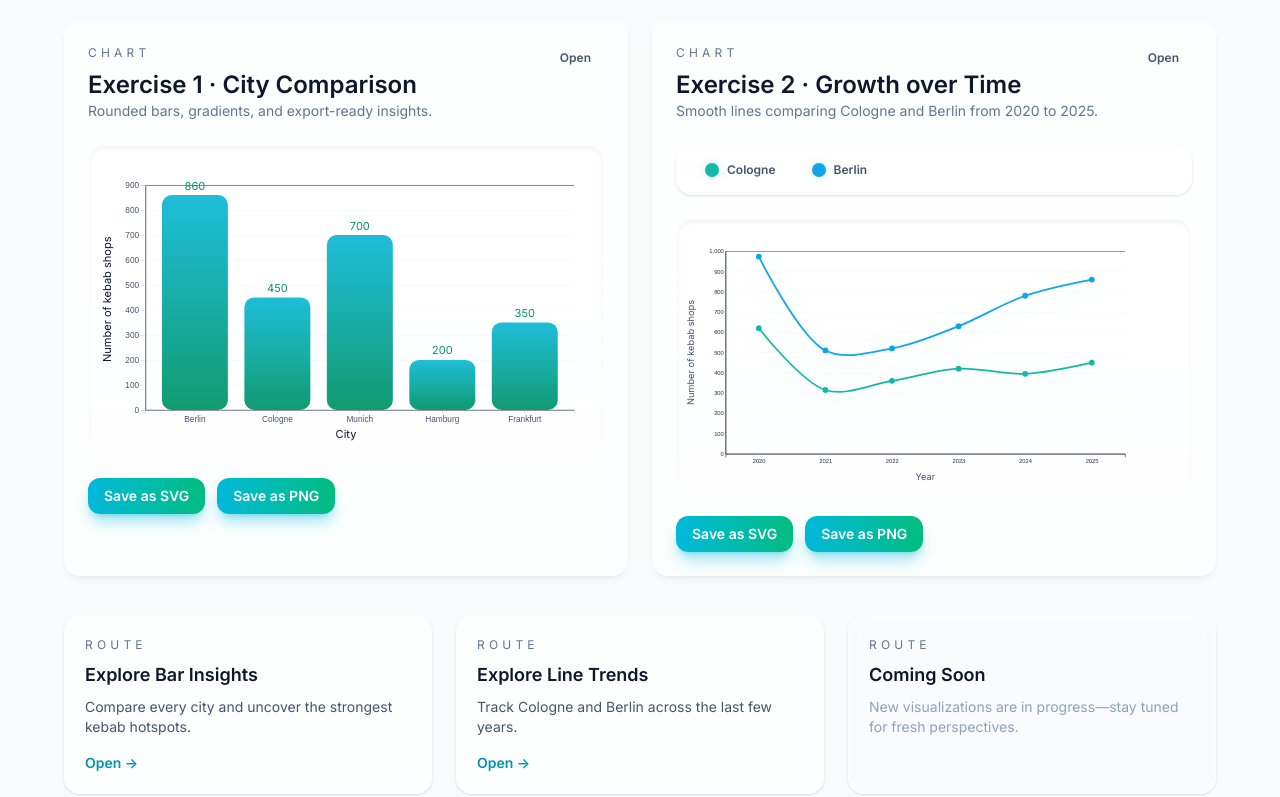
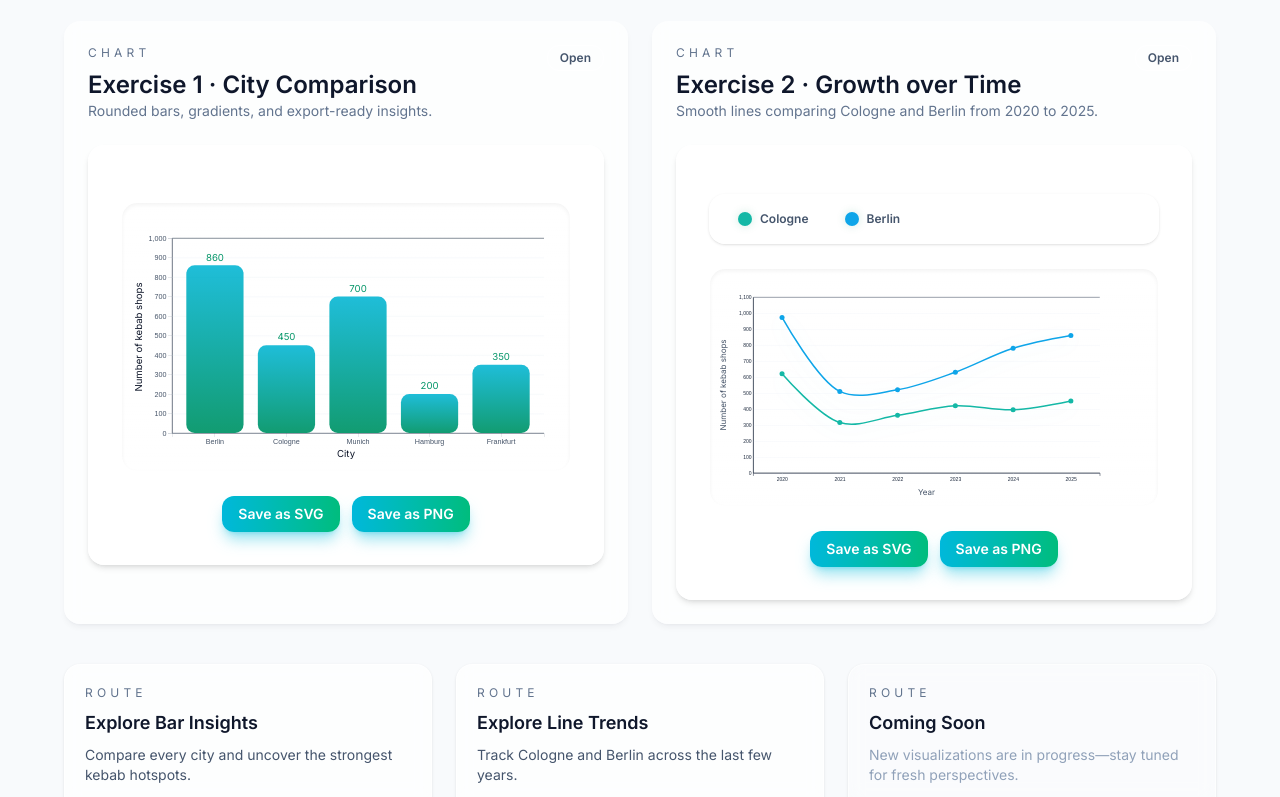
Before and after one commit to amanssur-tech/d3-visualizations, a React (Vite) app: page / in a window 1280 px wide. Shown: the part 550-1347 px from the top of the page. Built offline with nearby package versions, Linux system fonts and the light colour scheme.

Commit message:
fix: standardize chart container sizing for better visibility and layout balance

```diff
--- a/index.html
+++ b/index.html
@@ -20,6 +20,7 @@
     <link rel="icon" type="image/png" sizes="512x512" href="/favicons/AM-Logo-D3-512.png" />
     <link rel="icon" type="image/png" sizes="192x192" href="/favicons/AM-Logo-D3-192.png" />
     <link rel="icon" type="image/png" sizes="180x180" href="/favicons/AM-Logo-D3-180.png" />
+    <link rel="icon" type="image/x-icon" href="/favicons/AM-Logo-D3.ico" />
     <link rel="apple-touch-icon" href="/favicons/AM-Logo-D3-180.png" />
     <link rel="manifest" href="/manifest.webmanifest" />
 
--- a/src/components/ExportButtons.tsx
+++ b/src/components/ExportButtons.tsx
@@ -13,7 +13,7 @@ const buttonClasses =
 const ExportButtons: React.FC<ExportButtonsProps> = ({ onExportSvg, onExportPng, disabled }) => {
   const { t } = useTranslation('export');
   return (
-    <div className="mt-6 flex flex-wrap items-center gap-3" aria-live="polite">
+    <div className="mt-6 flex flex-wrap items-center justify-center gap-3" aria-live="polite">
       <button
         type="button"
         className={buttonClasses}
--- a/src/components/charts/BarChart.tsx
+++ b/src/components/charts/BarChart.tsx
@@ -129,7 +129,9 @@ const BarChart = ({
     const svgRoot = root
       .append('svg')
       .attr('viewBox', `0 0 ${width} ${height}`)
-      .attr('preserveAspectRatio', 'xMidYMid meet');
+      .attr('preserveAspectRatio', 'xMidYMid meet')
+      .attr('id', 'barchart-svg')
+      .attr('data-layer', 'chart-svg');
 
     svgRoot.append('title').text(translate('charts.bar.svgTitle'));
     svgRoot.append('desc').text(translate('charts.bar.svgDescription'));
@@ -145,7 +147,7 @@ const BarChart = ({
     gradient.append('stop').attr('offset', '0%').attr('stop-color', accent).attr('stop-opacity', 0.9);
     gradient.append('stop').attr('offset', '100%').attr('stop-color', accentStrong).attr('stop-opacity', 0.95);
 
-    const svg = svgRoot.append('g');
+    const svg = svgRoot.append('g').attr('id', 'barchart-svg-group').attr('data-layer', 'chart-svg-group');
 
     const x = d3
       .scaleBand<string>()
@@ -155,7 +157,7 @@ const BarChart = ({
 
     const y = d3
       .scaleLinear()
-      .domain([0, d3.max(data, (d) => d.Anzahl_Kebabläden) ?? 0])
+      .domain([0, (d3.max(data, d => d.Anzahl_Kebabläden) ?? 0) * 1.05])
       .nice()
       .range([height - margin.bottom, margin.top]);
 
@@ -301,25 +303,19 @@ const BarChart = ({
   const initial = allowMotion ? { opacity: 0, y: 18 } : {};
   const animate = allowMotion ? { opacity: 1, y: 0 } : {};
   const exit = allowMotion ? { opacity: 0, y: -18 } : {};
-  const containerClasses = [
-    'w-full',
-    framed
-      ? 'rounded-3xl border border-white/60 bg-white/80 p-6 shadow-lg shadow-slate-900/5 backdrop-blur dark:border-white/10 dark:bg-neutral-950/60'
-      : '',
-  ]
-    .filter(Boolean)
-    .join(' ');
 
   return (
     <motion.section
-      className={containerClasses}
+      id="barchart-section"
+      data-layer="chart-section"
+      className="mx-auto w-full max-w-4xl p-4 sm:p-6 md:p-8 rounded-2xl border border-white/50 bg-white/70 shadow-md dark:border-white/10 dark:bg-neutral-950/60"
       initial={initial}
       animate={animate}
       exit={exit}
       transition={{ duration: 0.4, ease: 'easeOut' }}
     >
       {showHeader && (
-        <div className="space-y-2">
+        <div id="barchart-header" data-layer="chart-header" className="space-y-2">
           <h1 className="text-2xl font-semibold text-slate-900 dark:text-white">{translate('charts.bar.header')}</h1>
           <p className="text-sm text-slate-500 dark:text-slate-400">
             {translate('common.dataSource')}{' '}
@@ -331,12 +327,18 @@ const BarChart = ({
       )}
 
       {errorKey && (
-        <p className="mt-4 rounded-xl bg-red-50/80 px-4 py-3 text-sm text-red-600 dark:bg-red-500/10 dark:text-red-300">
+        <p
+          id="barchart-error"
+          data-layer="chart-error"
+          className="mt-4 rounded-xl bg-red-50/80 px-4 py-3 text-sm text-red-600 dark:bg-red-500/10 dark:text-red-300"
+        >
           {translate(errorKey)}
         </p>
       )}
 
       <div
+        id="barchart-container"
+        data-layer="chart-container"
         ref={chartRef}
         className={`relative mt-6 w-full overflow-hidden rounded-2xl border border-white/50 bg-linear-to-b from-white/80 to-white/40 p-2 shadow-inner dark:border-white/10 dark:from-white/10 dark:to-transparent ${
           loading ? 'animate-pulse opacity-80' : ''
@@ -346,6 +348,7 @@ const BarChart = ({
 
       {showControls && (
         <ExportButtons
+          data-layer="chart-controls"
           onExportSvg={() => exportHandlers?.exportSvg?.()}
           onExportPng={() => exportHandlers?.exportPng?.()}
           disabled={!exportHandlers}
--- a/src/components/charts/LineChart.tsx
+++ b/src/components/charts/LineChart.tsx
@@ -141,7 +141,7 @@ const LineChart: React.FC<LineChartProps> = (props): React.ReactElement => {
 
       const x = d3.scalePoint<number>().domain(years).range([0, width]).padding(0.5);
       const yMax = d3.max(normalized, (d) => d.Anzahl) ?? 0;
-      const y = d3.scaleLinear().domain([0, yMax]).range([height, 0]).nice();
+      const y = d3.scaleLinear().domain([0, yMax * 1.05]).range([height, 0]).nice();
 
       const line = d3
         .line<LineData>()
@@ -304,18 +304,10 @@ const LineChart: React.FC<LineChartProps> = (props): React.ReactElement => {
   const initial = allowMotion ? { opacity: 0, y: 18 } : false;
   const animate = allowMotion ? { opacity: 1, y: 0 } : {};
   const exit = allowMotion ? { opacity: 0, y: -18 } : {};
-  const containerClasses = [
-    'w-full',
-    framed
-      ? 'rounded-3xl border border-white/60 bg-white/80 p-6 shadow-lg shadow-slate-900/5 backdrop-blur dark:border-white/10 dark:bg-neutral-950/60'
-      : '',
-  ]
-    .filter(Boolean)
-    .join(' ');
 
   return (
     <MotionSection
-      className={containerClasses}
+      className="mx-auto w-full max-w-4xl p-4 sm:p-6 md:p-8 rounded-2xl border border-white/50 bg-white/70 shadow-md dark:border-white/10 dark:bg-neutral-950/60"
       initial={initial}
       animate={animate}
       exit={exit}
```
